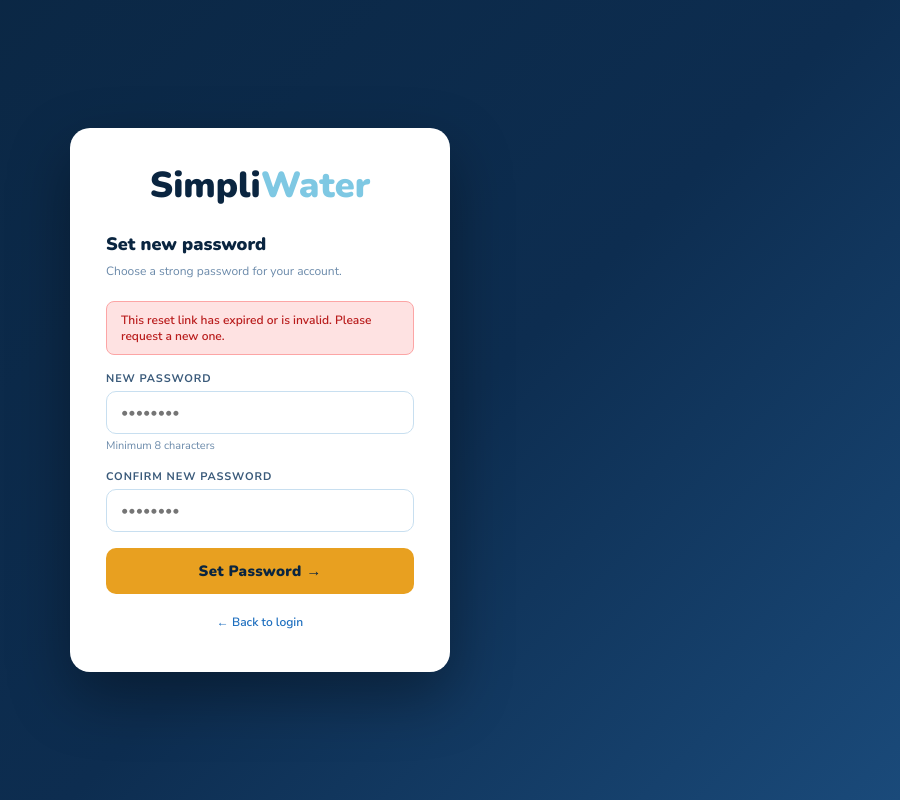
After one commit to marilizereinhardt/simpliwater, a Flask app: page /reset-password/1 in a window 1280 px wide. The commit adds this page. Shown: the whole page, without its empty margins (380-1280 px from the left). Run offline with Flask 3, Linux system fonts and the light colour scheme.

Commit message:
Add files via upload

```diff
--- /dev/null
+++ b/templates/reset.html
@@ -0,0 +1,59 @@
+<!DOCTYPE html>
+<html lang="en">
+<head>
+<meta charset="UTF-8">
+<meta name="viewport" content="width=device-width, initial-scale=1.0">
+<title>SimpliWater — New Password</title>
+<link href="https://fonts.googleapis.com/css2?family=Nunito:wght@400;600;700;800;900&family=Nunito+Sans:wght@300;400;600;700&display=swap" rel="stylesheet">
+<style>
+*{margin:0;padding:0;box-sizing:border-box;}
+body{font-family:'Nunito Sans',sans-serif;background:linear-gradient(135deg,#0a2540 0%,#0d2d50 60%,#1a4a7a 100%);min-height:100vh;display:flex;align-items:center;justify-content:center;}
+.login-wrap{width:100%;max-width:420px;padding:20px;}
+.login-card{background:#fff;border-radius:20px;padding:40px 36px;box-shadow:0 24px 60px rgba(0,0,0,.35);}
+.brand{text-align:center;margin-bottom:28px;}
+.brand-text{font-family:'Nunito',sans-serif;font-size:36px;font-weight:900;color:#0a2540;line-height:1;}
+.brand-text span{color:#7ec8e3;}
+.page-title{font-family:'Nunito',sans-serif;font-size:18px;font-weight:900;color:#0a2540;margin-bottom:6px;}
+.page-sub{font-size:12px;color:#6b8aaa;margin-bottom:20px;line-height:1.6;}
+.form-group{margin-bottom:16px;}
+.form-group label{display:block;font-size:11px;font-weight:800;color:#3a5a7a;text-transform:uppercase;letter-spacing:.9px;margin-bottom:5px;}
+.form-group input{width:100%;padding:11px 14px;border:1.5px solid #c8dff0;border-radius:10px;font-family:'Nunito Sans',sans-serif;font-size:14px;color:#0d1f33;outline:none;transition:border-color .2s,box-shadow .2s;}
+.form-group input:focus{border-color:#2196f3;box-shadow:0 0 0 3px rgba(33,150,243,.12);}
+.btn-submit{width:100%;padding:13px;background:#e8a020;color:#0a2540;border:none;border-radius:10px;font-family:'Nunito',sans-serif;font-size:15px;font-weight:900;cursor:pointer;transition:all .15s;letter-spacing:.3px;}
+.btn-submit:hover{background:#c07a10;color:#fff;}
+.back-link{text-align:center;margin-top:16px;}
+.back-link a{font-size:12px;color:#1e6fbf;text-decoration:none;font-weight:600;}
+.error-msg{background:#fee2e2;border:1px solid #fca5a5;color:#b91c1c;padding:10px 14px;border-radius:8px;font-size:12px;font-weight:600;margin-bottom:16px;}
+.success-msg{background:#dcfce7;border:1px solid #86efac;color:#15803d;padding:10px 14px;border-radius:8px;font-size:12px;font-weight:600;margin-bottom:16px;}
+.hint{font-size:11px;color:#6b8aaa;margin-top:4px;}
+</style>
+</head>
+<body>
+<div class="login-wrap">
+  <div class="login-card">
+    <div class="brand">
+      <div class="brand-text">Simpli<span>Water</span></div>
+    </div>
+    <div class="page-title">Set new password</div>
+    <div class="page-sub">Choose a strong password for your account.</div>
+    {% if error %}<div class="error-msg">{{ error }}</div>{% endif %}
+    {% if success %}<div class="success-msg">{{ success }} <a href="/login" style="color:#15803d;font-weight:700;">Sign in →</a></div>{% endif %}
+    {% if not success %}
+    <form method="POST" action="/reset-password/{{ token }}">
+      <div class="form-group">
+        <label>New Password</label>
+        <input type="password" name="password" placeholder="••••••••" required minlength="8">
+        <div class="hint">Minimum 8 characters</div>
+      </div>
+      <div class="form-group">
+        <label>Confirm New Password</label>
+        <input type="password" name="confirm" placeholder="••••••••" required minlength="8">
+      </div>
+      <button type="submit" class="btn-submit">Set Password →</button>
+    </form>
+    {% endif %}
+    <div class="back-link"><a href="/login">← Back to login</a></div>
+  </div>
+</div>
+</body>
+</html>
```
Also changed, not shown: templates/forgot.html (added, +54 -0 lines), templates/login.html (added, +86 -0 lines), templates/simpliwater_final.html (+14 -2 lines).
